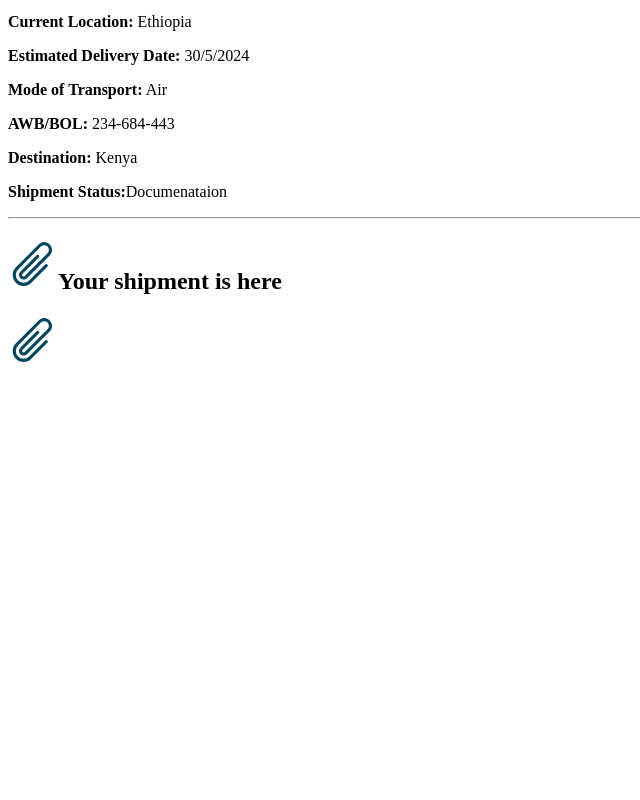
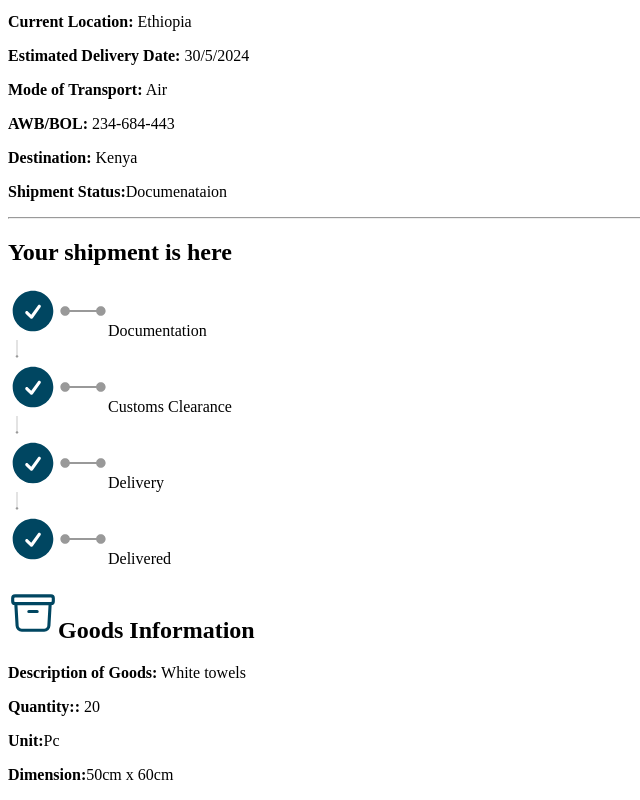
Before and after one commit to owiro17/Sedo-Logistics-Limited, a Next.js app in the folder sedo-logistics/: page /Dashboard/Shipment/1 in a window 1280 px wide. Shown: the part 788-1588 px from the top of the page, without its empty margins (0-640 px from the left). Before the commit the page ends 1165 px from the top, so only its background shows below. Built offline with nearby package versions, Linux system fonts and the light colour scheme.

Commit message:
shipment sections done exec[t download section

```diff
--- a/sedo-logistics/app/Dashboard/Shipment/[refNo]/page.jsx
+++ b/sedo-logistics/app/Dashboard/Shipment/[refNo]/page.jsx
@@ -7,12 +7,21 @@ import Link from "next/link";
 
 export default async function Page({ params }) {
   const { refNo, slug } = params;
+  const shipmentStatus = [
+    { status: "Documentation" },
+    { status: "Customs Clearance" },
+    { status: "Delivery" },
+    { status: "Delivered" },
+  ];
 
   return (
     <div className="flex align-top relative top-10 gap-8">
       <SideNavbar />
-      <div className="bg-white flex flex-col p-4 rounded-lg h-[100vh] border border-black shadow-md w-full self-start items-start">
-        <Link href={"/Dashboard"} className="text-decoration inline-flex items-center">
+      <div className="bg-white flex flex-col p-4 rounded-lg  border border-black shadow-md w-full self-start items-start">
+        <Link
+          href={"/Dashboard"}
+          className="text-decoration inline-flex items-center"
+        >
           <Image
             className="p-2"
             src="/backIcon.svg"
@@ -30,19 +39,36 @@ export default async function Page({ params }) {
             alt="back icon"
             width={50}
             height={50}
-          />Consingee Information</h1>
+          />
+          Consingee Information
+        </h1>
         {/* ----------consingee information----------------  */}
         <div className="flex relative p-2  gap-5">
           <div className="flex flex-col gap-3">
-            <p className="font-normal text-gray-600"><b className=" text-black font-extrabold">First Name:</b> Shawn</p>
-            <p className="font-normal text-gray-600"><b className="text-black font-extrabold">Email:</b> Shawnowiro@gmail.com </p>
-            <p className="font-normal text-gray-600"><b className="text-black font-extrabold">Address:</b> Nyayo Estate, Nairobi, Kenya </p>
-
+            <p className="font-normal text-gray-600">
+              <b className=" text-black font-extrabold">First Name:</b> Shawn
+            </p>
+            <p className="font-normal text-gray-600">
+              <b className="text-black font-extrabold">Email:</b>{" "}
+              Shawnowiro@gmail.com{" "}
+            </p>
+            <p className="font-normal text-gray-600">
+              <b className="text-black font-extrabold">Address:</b> Nyayo
+              Estate, Nairobi, Kenya{" "}
+            </p>
           </div>
           <div className="flex flex-col gap-3">
-            <p className="font-normal text-gray-600"><b className="text-black font-extrabold">Last Name:</b> Owiro </p>
-            <p className="font-normal text-gray-600"><b className="text-black font-extrabold">Phone:</b> +254 792 649 085 </p>
-            <p className="font-normal text-gray-600"><b className="text-black font-extrabold">Date:</b> {new Date().toLocaleDateString()}</p>
+            <p className="font-normal text-gray-600">
+              <b className="text-black font-extrabold">Last Name:</b> Owiro{" "}
+            </p>
+            <p className="font-normal text-gray-600">
+              <b className="text-black font-extrabold">Phone:</b> +254 792 649
+              085{" "}
+            </p>
+            <p className="font-normal text-gray-600">
+              <b className="text-black font-extrabold">Date:</b>{" "}
+              {new Date().toLocaleDateString()}
+            </p>
           </div>
         </div>
         <hr className="w-full border-t-2 border-gray-300 my-4" />
@@ -54,50 +80,115 @@ export default async function Page({ params }) {
             alt="back icon"
             width={50}
             height={50}
-          />Shipment Information</h1>
+          />
+          Shipment Information
+        </h1>
         {/* ----shipment information---- */}
         <div className="flex relative p-2  gap-5">
           <div className="flex flex-col gap-3">
-              <p className="font-normal text-gray-600"><b className="text-black font-extrabold">Shipment Ref:</b> {refNo}</p>
-              <p className="font-normal text-gray-600"><b className="text-black font-extrabold">Current Location:</b> Ethiopia</p>
-              <p className="font-normal text-gray-600"><b className="text-black font-extrabold">Estimated Delivery Date:</b> 30/5/2024</p>
-              <p className="font-normal text-gray-600"><b className="text-black font-extrabold">Mode of Transport:</b> Air</p>
+            <p className="font-normal text-gray-600">
+              <b className="text-black font-extrabold">Shipment Ref:</b> {refNo}
+            </p>
+            <p className="font-normal text-gray-600">
+              <b className="text-black font-extrabold">Current Location:</b>{" "}
+              Ethiopia
+            </p>
+            <p className="font-normal text-gray-600">
+              <b className="text-black font-extrabold">
+                Estimated Delivery Date:
+              </b>{" "}
+              30/5/2024
+            </p>
+            <p className="font-normal text-gray-600">
+              <b className="text-black font-extrabold">Mode of Transport:</b>{" "}
+              Air
+            </p>
           </div>
           <div className="flex flex-col gap-3">
-              <p className="font-normal text-gray-600"><b className="text-black font-extrabold">AWB/BOL:</b> 234-684-443 </p>
-              <p className="font-normal text-gray-600"><b className="text-black font-extrabold">Destination:</b> Kenya</p>
-              <p className="font-normal text-gray-600"><b className="text-black font-extrabold">Shipment Status:</b>Documenataion</p>
-
+            <p className="font-normal text-gray-600">
+              <b className="text-black font-extrabold">AWB/BOL:</b> 234-684-443{" "}
+            </p>
+            <p className="font-normal text-gray-600">
+              <b className="text-black font-extrabold">Destination:</b> Kenya
+            </p>
+            <p className="font-normal text-gray-600">
+              <b className="text-black font-extrabold">Shipment Status:</b>
+              Documenataion
+            </p>
           </div>
         </div>
         <hr className="w-full border-t-2 border-gray-300 my-4" />
-          <section>
+        <section className="flex gap-16">
           {/* shipment graph section  */}
-            <div>
+          <div className="w-[50%]">
+            <h1 className="text-xl text-secondary font-bold inline-block">
+
+              Your shipment is here
+            </h1>
+
+            {shipmentStatus.map((status, index) => (
+              <div key={index} className="">
+                <div className="flex align-middle items-center gap-1">
+                  <Image
+                    className="p-2 inline-block"
+                    src="/solidCheckIcon.svg"
+                    alt="solidCheckIcon"
+                    width={50}
+                    height={50}
+                  />
+                  <Image
+                    className="p-2 inline-block"
+                    src="/doubleLineIcon.svg"
+                    alt="doubleLineIcon"
+                    width={50}
+                    height={50}
+                  />
+                  {status.status}
+                </div>
+                {index !== shipmentStatus.length - 1 && (
+                  <Image
+                    className="pl-2 relative left-3 inline-block"
+                    src="/lineDownIcon.svg"
+                    alt="downLineIcon"
+                    width={18}
+                    height={18}
+                  />
+                )}
+              </div>
+            ))}
+          </div>
+          {/* good description section  */}
+          <div className="flex w-[58%] flex-col">
           <h1 className="text-xl text-secondary font-bold inline-block">
               <Image
                 className="p-2 inline-block"
-            src="/pinIcon.svg"
-            alt="back icon"
-            width={50}
-            height={50}
-          />Your shipment is here</h1>
-          <div>
-          <Image
-            className="p-2 inline-block"
-            src="/pinIcon.svg"
+                src="/boxIcon.svg"
                 alt="back icon"
                 width={50}
                 height={50}
               />
-
+              Goods Information
+            </h1>
+            <div className="flex pl-2 left-3 flex-col gap-3">
+            <p className="font-normal text-gray-600">
+              <b className="text-black font-extrabold text-nowrap">Description of Goods:</b> White towels
+            </p>
+            <p className="font-normal text-gray-600">
+              <b className="text-black font-extrabold">Quantity::</b> 20
+            </p>
+            <p className="font-normal text-gray-600">
+              <b className="text-black font-extrabold">Unit:</b>
+              Pc
+            </p>
+            <p className="font-normal text-gray-600">
+              <b className="text-black font-extrabold">Dimension:</b>
+              50cm x 60cm
+            </p>
           </div>
 
           </div>
-
         </section>
         {/* ------shipment status ------ */}
-
       </div>
     </div>
   );
```
Also changed, not shown: sedo-logistics/public/outlineCheckIcon.svg (added), sedo-logistics/public/solidCheckIcon.svg (added). Lines whose indentation alone changed are shown as unchanged.
